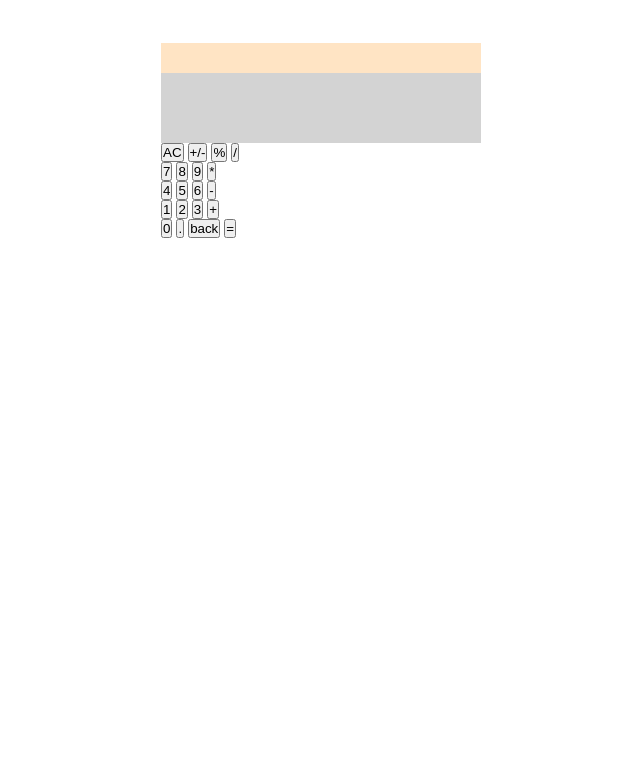
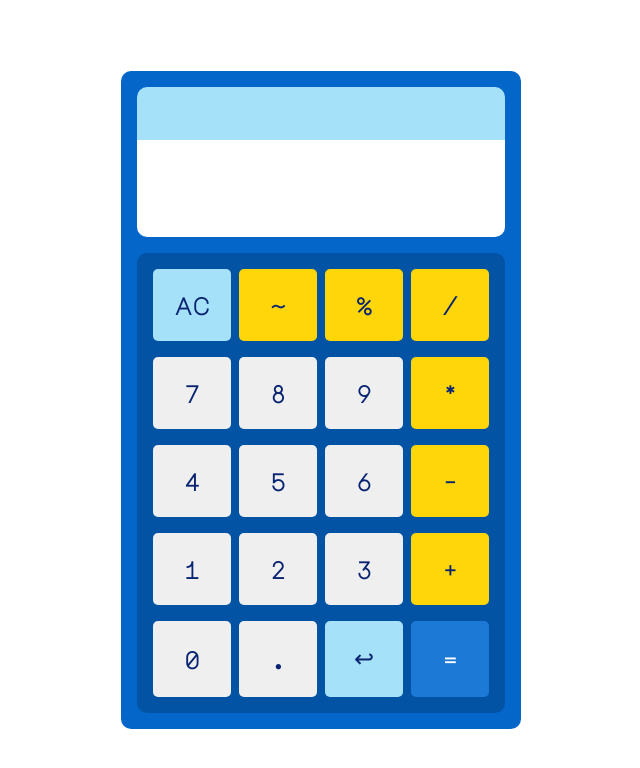
Before and after one commit to tangerineArc/calculator, a plain HTML site: page index.html in a window 1280 px wide. Shown: the whole page, without its empty margins (319-959 px from the left). Drawn offline with Linux system fonts and the light colour scheme.

Commit message:
feat: stylize calculator

```diff
--- a/index.html
+++ b/index.html
@@ -17,34 +17,34 @@
             <div class="primary-display"></div>
         </div>
         <div class="buttons">
-            <div>
-                <button id="all-clear">AC</button>
-                <button id="negation">+/-</button>
+            <div class="row-1">
+                <button id="all-clear">ac</button>
+                <button id="negation">~</button>
                 <button id="percentage">%</button>
                 <button id="division">/</button>
             </div>
-            <div>
+            <div class="row-2">
                 <button id="num-7">7</button>
                 <button id="num-8">8</button>
                 <button id="num-9">9</button>
                 <button id="multiplication">*</button>
             </div>
-            <div>
+            <div class="row-3">
                 <button id="num-4">4</button>
                 <button id="num-5">5</button>
                 <button id="num-6">6</button>
                 <button id="subtraction">-</button>
             </div>
-            <div>
+            <div class="row-4">
                 <button id="num-1">1</button>
                 <button id="num-2">2</button>
                 <button id="num-3">3</button>
                 <button id="addition">+</button>
             </div>
-            <div>
+            <div class="row-5">
                 <button id="num-0">0</button>
                 <button id="decimal-point">.</button>
-                <button id="delete">back</button>
+                <button id="delete">↩</button>
                 <button id="equals">=</button>
             </div>
         </div>
--- a/script.js
+++ b/script.js
@@ -116,7 +116,7 @@ function divide(num1, num2) {
     num1 = Number(num1);
 
     if (isNaN(num1) || isNaN(num2)) return;
-    if (num2 === 0) return "ZeroDivisionError";
+    if (num2 === 0) return ":(";
 
     return num1 / num2;
 }
--- a/style.css
+++ b/style.css
@@ -1,3 +1,5 @@
+@import url('https://fonts.googleapis.com/css2?family=Major+Mono+Display&display=swap');
+
 *, *::before, *::after {
     box-sizing: border-box;
     margin: 0;
@@ -13,22 +15,93 @@ body {
 }
 
 main {
-    width: 320px;
-    height: 715px;
+    width: 400px;
+    padding: 1em;
+    background-color: #0466c8;
+    border-radius: 10px;
+
+    display: flex;
+    flex-direction: column;
+    gap: 1em;
 }
 
 .display {
-    background-color: lightgrey;
+    width: 100%;
+    height: 150px;
 
-    width: 100%;
-    height: 100px;
+    text-align: right;
 }
 
 .secondary-display {
-    height: 30%;
-    background-color: bisque;
+    height: 35%;
+    background-color: #a6e1fa;
+    border-radius: 10px 10px 0px 0px;
+    padding: 0.5em;
+
+    font-family: "Major Mono Display", monospace;
+    font-weight: bold;
+    font-size: 1.5em;
 }
 
 .primary-display {
-    height: 70%;
+    height: 65%;
+    background-color: #ffffff;
+    border-radius: 0px 0px 10px 10px;
+    padding: 1em;
+
+    font-family: "Major Mono Display", monospace;
+    font-weight: bold;
+    font-size: 2em;
 }
+
+.buttons {
+    background-color: #0353a4;
+    border-radius: 10px;
+    padding: 1em;
+
+    display: flex;
+    flex-direction: column;
+    gap: 1em;
+
+    flex-grow: 1;
+}
+
+.row-1, .row-2, .row-3, .row-4, .row-5 {
+    display: flex;
+    justify-content: space-between;
+    gap: 0.5em;
+}
+
+.buttons button {
+    flex-basis: 0;
+    flex-grow: 1;
+
+    padding: 1em 0.5em;
+    border-radius: 5px;
+    border: none;
+
+    font-family: "Major Mono Display", monospace;
+    font-weight: bold;
+    font-size: 1.5em;
+    color: #0a2472;
+
+    cursor: pointer;
+}
+
+#all-clear, #delete {
+    background-color: #a6e1fa;
+}
+
+#negation, #percentage, #division, #multiplication, #subtraction, #addition, #equals {
+    background-color: #ffd60a;
+}
+
+#delete {
+    font-weight: normal;
+}
+
+#equals {
+    background-color: #1c79d5;
+
+    color: #ffffff;
+}
```
